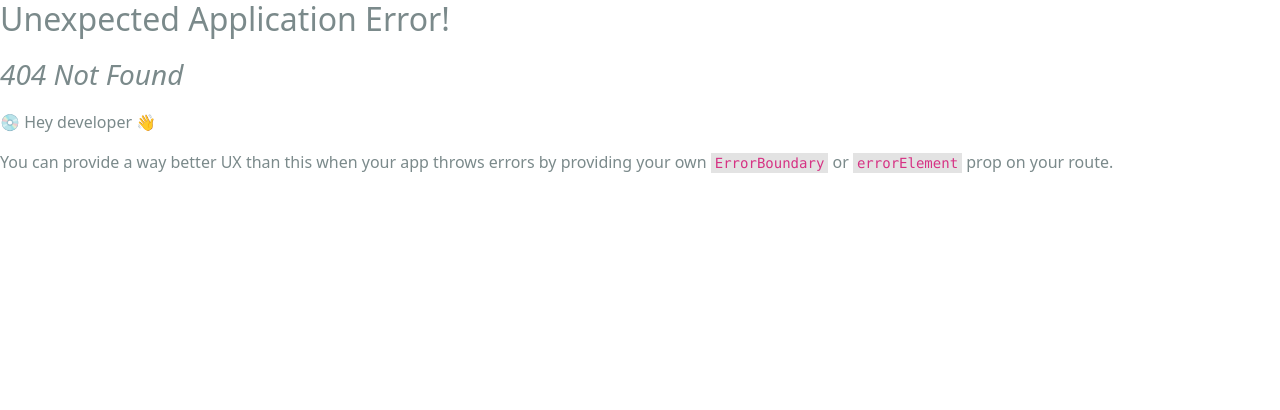
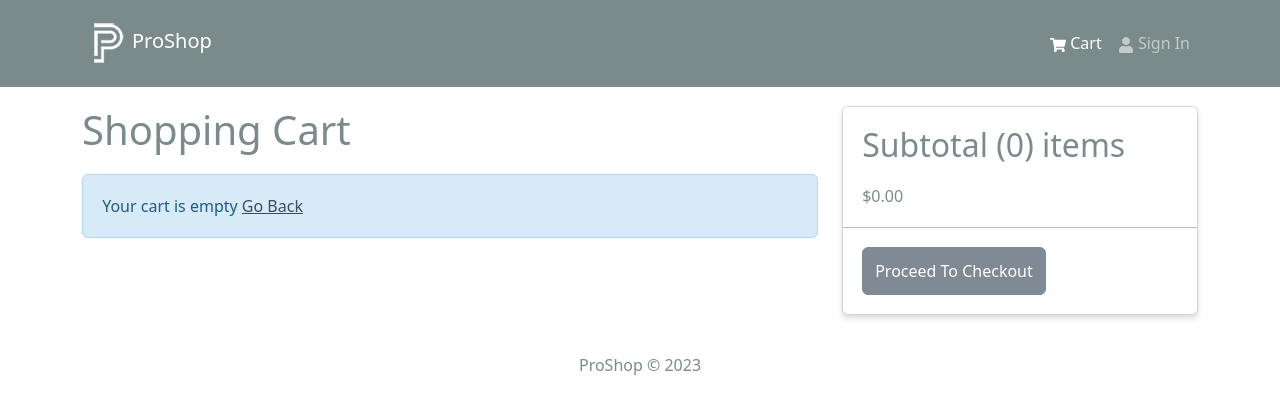
Before and after one commit to jsilver88/proshop, a React (Vite) app in the folder frontend/: page /cart in a window 1280 px wide. Before the commit this address had no page. Shown: the top 410 px of the page. Built offline with nearby package versions, Linux system fonts and the light colour scheme.

Commit message:
shopping cart functionality, set up an add to cart slice, and remove cart slice, update the cart price and quantity

```diff
--- a/frontend/src/components/Header.jsx
+++ b/frontend/src/components/Header.jsx
@@ -1,9 +1,12 @@
-import { Navbar, Nav, Container } from "react-bootstrap"
+import { Navbar, Nav, Container, Badge } from "react-bootstrap"
 import { FaShoppingCart, FaUser } from "react-icons/fa"
 import { LinkContainer } from "react-router-bootstrap"
+import { useSelector } from "react-redux"
 import logo from "../assets/logo.png"
 
 const Header = () => {
+  const { cartItems } = useSelector((state) => state.cart)
+
   return (
     <header>
       <Navbar bg="dark" variant="dark" expand="lg" collapseOnSelect>
@@ -20,6 +23,14 @@ const Header = () => {
               <LinkContainer to="/cart">
                 <Nav.Link>
                   <FaShoppingCart /> Cart
+                  {cartItems.length > 0 && (
+                    <Badge pill bg="success" style={{ marginLeft: "5px" }}>
+                      {cartItems.reduce(
+                        (acc, currentItem) => acc + currentItem.qty,
+                        0
+                      )}
+                    </Badge>
+                  )}
                 </Nav.Link>
               </LinkContainer>
               <LinkContainer to="/login">
--- a/frontend/src/main.jsx
+++ b/frontend/src/main.jsx
@@ -11,6 +11,7 @@ import store from "./store.js"
 import App from "./App.jsx"
 import HomeScreen from "./screens/HomeScreen.jsx"
 import ProductScreen from "./screens/ProductScreen.jsx"
+import CartScreen from "./screens/CartScreen.jsx"
 import "./assets/styles/bootstrap.custom.css"
 import "./index.css"
 
@@ -19,6 +20,7 @@ const router = createBrowserRouter(
     <Route path="/" element={<App />}>
       <Route index={true} path="/" element={<HomeScreen />} />
       <Route path="/product/:id" element={<ProductScreen />} />
+      <Route path="/cart" element={<CartScreen />} />
     </Route>
   )
 )
--- /dev/null
+++ b/frontend/src/screens/CartScreen.jsx
@@ -0,0 +1,106 @@
+import { Link, useNavigate } from "react-router-dom"
+import { useDispatch, useSelector } from "react-redux"
+import { addToCart, removeFromCart } from "../slices/cartSlice"
+import { Row, Col, ListGroup, Image, Form, Button, Card } from "react-bootstrap"
+import { FaTrash } from "react-icons/fa"
+import Message from "../components/Message"
+
+const CartScreen = () => {
+  const dispatch = useDispatch()
+  const navigate = useNavigate()
+
+  const cart = useSelector((state) => state.cart)
+  const { cartItems } = cart
+
+  const addToCartHandler = async (product, qty) => {
+    dispatch(addToCart({ ...product, qty }))
+  }
+
+  const removeFromCartHandler = async (id) => {
+    dispatch(removeFromCart(id))
+  }
+
+  const checkoutHandler = () => {
+    navigate("/login?redirect=/shipping")
+  }
+
+  return (
+    <Row>
+      <Col md={8}>
+        <h1 style={{ marginBottom: "20px" }}>Shopping Cart</h1>
+        {cartItems.length === 0 ? (
+          <Message>
+            Your cart is empty <Link to="/">Go Back</Link>
+          </Message>
+        ) : (
+          <ListGroup variant="flush">
+            {cartItems.map((item) => (
+              <ListGroup.Item key={item._id}>
+                <Row>
+                  <Col md={2}>
+                    <Image src={item.image} alt={item.name} fluid rounded />
+                  </Col>
+                  <Col md={3}>
+                    <Link to={`/product/${item._id}`}>{item.name}</Link>
+                  </Col>
+                  <Col md={2}>${item.price}</Col>
+                  <Col md={2}>
+                    <Form.Control
+                      as="select"
+                      value={item.qty}
+                      onChange={(e) =>
+                        addToCartHandler(item, Number(e.target.value))
+                      }
+                    >
+                      {[...Array(item.countInStock).keys()].map((count) => (
+                        <option key={count + 1} value={count + 1}>
+                          {count + 1}
+                        </option>
+                      ))}
+                    </Form.Control>
+                  </Col>
+                  <Col md={2}>
+                    <Button
+                      type="button"
+                      variant="light"
+                      onClick={() => removeFromCartHandler(item._id)}
+                    >
+                      <FaTrash />
+                    </Button>
+                  </Col>
+                </Row>
+              </ListGroup.Item>
+            ))}
+          </ListGroup>
+        )}
+      </Col>
+      <Col md={4}>
+        <Card>
+          <ListGroup variant="flush">
+            <ListGroup.Item>
+              <h2>
+                Subtotal ({cartItems.reduce((acc, item) => acc + item.qty, 0)})
+                items
+              </h2>
+              $
+              {cartItems
+                .reduce((acc, item) => acc + item.qty * item.price, 0)
+                .toFixed(2)}
+            </ListGroup.Item>
+            <ListGroup.Item>
+              <Button
+                type="button"
+                className="btn-block"
+                disabled={cartItems.length === 0}
+                onClick={checkoutHandler}
+              >
+                Proceed To Checkout
+              </Button>
+            </ListGroup.Item>
+          </ListGroup>
+        </Card>
+      </Col>
+    </Row>
+  )
+}
+export default CartScreen
--- a/frontend/src/screens/ProductScreen.jsx
+++ b/frontend/src/screens/ProductScreen.jsx
@@ -1,17 +1,30 @@
-import { useParams, Link } from "react-router-dom"
-import { Row, Col, Image, ListGroup, Button, Card } from "react-bootstrap"
+import { useState } from "react"
+import { useParams, Link, useNavigate } from "react-router-dom"
+import { Row, Col, Image, ListGroup, Button, Card, Form } from "react-bootstrap"
 import Rating from "../components/Rating"
 import { useGetProductDetailsQuery } from "../slices/productsApiSlice"
+import { addToCart } from "../slices/cartSlice"
+import { useDispatch } from "react-redux"
 import Loader from "../components/Loader"
 import Message from "../components/Message"
 
 const ProductScreen = () => {
   const { id: productId } = useParams()
+  const dispatch = useDispatch()
+  const navigate = useNavigate()
+
+  const [qty, setQty] = useState(1)
+
   const {
     data: product,
     isLoading,
     error,
   } = useGetProductDetailsQuery(productId)
+
+  const addToCartHandler = () => {
+    dispatch(addToCart({ ...product, qty }))
+    navigate("/cart")
+  }
 
   // const [product, setProduct] = useState({})
   // const { id: productId } = useParams()
@@ -82,10 +95,35 @@ const ProductScreen = () => {
                       </Col>
                     </Row>
                   </ListGroup.Item>
+
+                  {product.countInStock > 0 && (
+                    <ListGroup.Item>
+                      <Row>
+                        <Col>Qty</Col>
+                        <Col>
+                          <Form.Control
+                            as="select"
+                            value={qty}
+                            onChange={(e) => setQty(Number(e.target.value))}
+                          >
+                            {[...Array(product.countInStock).keys()].map(
+                              (count) => (
+                                <option key={count + 1} value={count + 1}>
+                                  {count + 1}
+                                </option>
+                              )
+                            )}
+                          </Form.Control>
+                        </Col>
+                      </Row>
+                    </ListGroup.Item>
+                  )}
+
                   <ListGroup.Item>
                     <Button
                       className="btn-block"
                       disabled={product.countInStock === 0}
+                      onClick={addToCartHandler}
                     >
                       Add To Cart
                     </Button>
--- /dev/null
+++ b/frontend/src/slices/cartSlice.js
@@ -0,0 +1,36 @@
+import { createSlice } from "@reduxjs/toolkit"
+import { updateCart } from "../utils/cartUtils"
+
+const initialState = localStorage.getItem("cart")
+  ? JSON.parse(localStorage.getItem("cart"))
+  : { cartItems: [] }
+
+const cartSlice = createSlice({
+  name: "cart",
+  initialState,
+  reducers: {
+    addToCart: (state, action) => {
+      const item = action.payload
+
+      const existItem = state.cartItems.find((x) => x._id === item._id)
+
+      if (existItem) {
+        state.cartItems = state.cartItems.map((x) =>
+          x._id === existItem._id ? item : x
+        )
+      } else {
+        state.cartItems = [...state.cartItems, item]
+      }
+
+      return updateCart(state)
+    },
+    removeFromCart: (state, action) => {
+      state.cartItems = state.cartItems.filter((x) => x._id !== action.payload)
+      return updateCart(state)
+    },
+  },
+})
+
+export const { addToCart, removeFromCart } = cartSlice.actions
+
+export default cartSlice.reducer
--- a/frontend/src/store.js
+++ b/frontend/src/store.js
@@ -1,9 +1,11 @@
 import { configureStore } from "@reduxjs/toolkit"
 import { apiSlice } from "./slices/apiSlice"
+import cartSliceReducer from "./slices/cartSlice"
 
 const store = configureStore({
   reducer: {
     [apiSlice.reducerPath]: apiSlice.reducer,
+    cart: cartSliceReducer,
   },
   middleware: (getDefaultMiddleware) =>
     getDefaultMiddleware().concat(apiSlice.middleware),
--- /dev/null
+++ b/frontend/src/utils/cartUtils.js
@@ -0,0 +1,27 @@
+export const addDecimals = (num) => {
+  return (Math.round(num * 100) / 100).toFixed(2)
+}
+
+export const updateCart = (state) => {
+  //   Calculate items price
+  state.itemsPrice = addDecimals(
+    state.cartItems.reduce((acc, item) => acc + item.price * item.qty, 0)
+  )
+
+  //   Calculate shipping price (if order is over $100 then free, else $10 shipping)
+  state.shippingPrice = addDecimals(state.itemsPrice > 100 ? 0 : 10)
+
+  //   Calculate tax price (15% tax)
+  state.taxPrice = addDecimals(Number((0.15 * state.itemsPrice).toFixed(2)))
+
+  //   Calculate total price
+  state.totalPrice = (
+    Number(state.itemsPrice) +
+    Number(state.shippingPrice) +
+    Number(state.taxPrice)
+  ).toFixed(2)
+
+  localStorage.setItem("cart", JSON.stringify(state))
+
+  return state
+}
```
